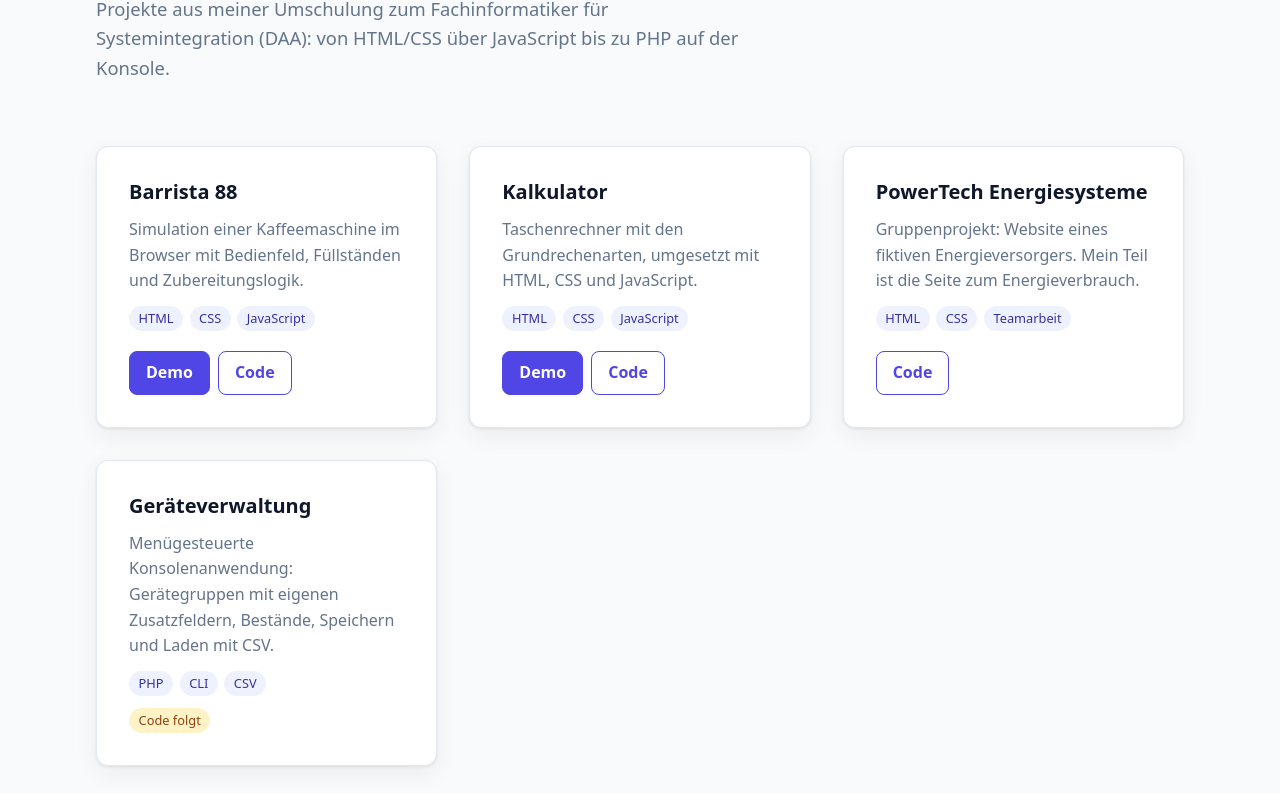
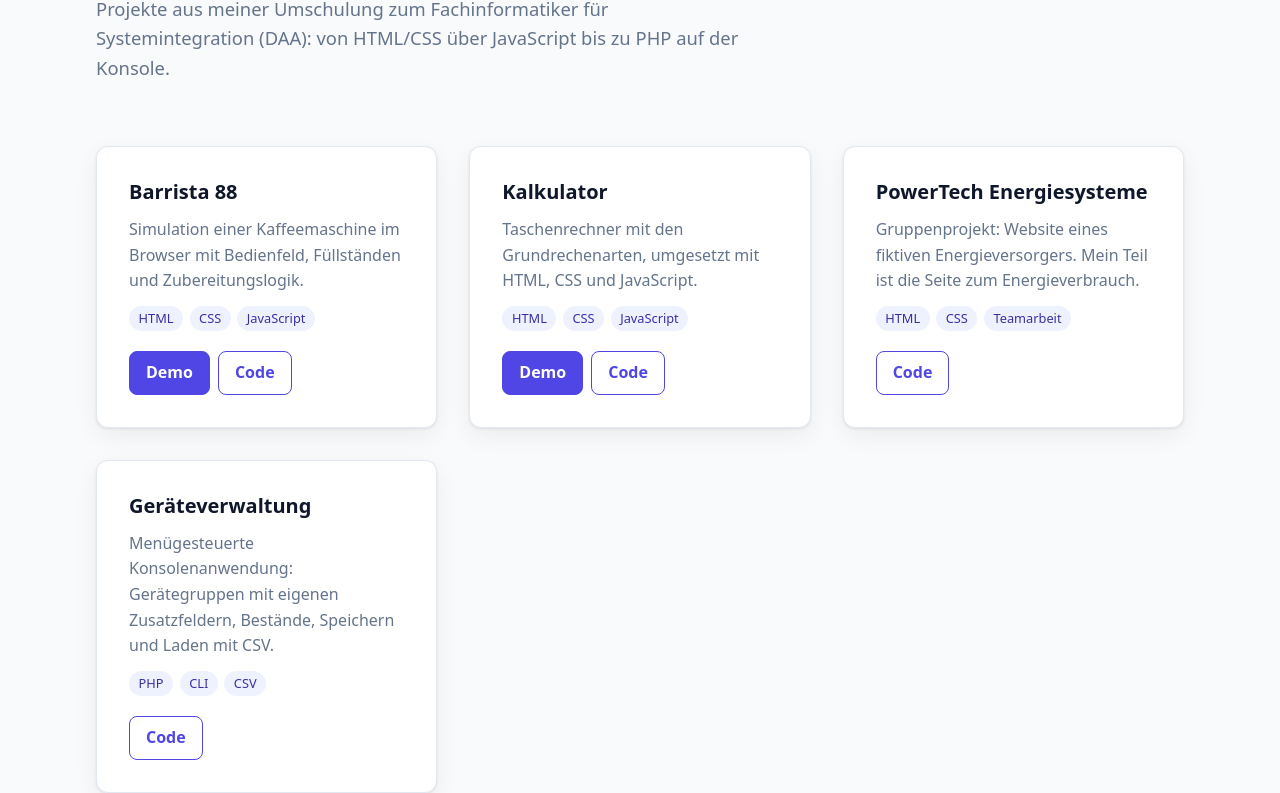
Before and after one commit to pyton10-pixel/pyton10-pixel.github.io, a plain HTML site: page index.html in a window 1280 px wide. Shown: the part 179-972 px from the top of the page. Drawn offline with Linux system fonts and the light colour scheme.

Commit message:
Add files via upload

```diff
--- a/index.html
+++ b/index.html
@@ -257,7 +257,9 @@
           <li>CLI</li>
           <li>CSV</li>
         </ul>
-        <span class="status">Code folgt</span>
+        <div class="links">
+          <a class="button" href="https://github.com/pyton10-pixel/geraeteverwaltung">Code</a>
+        </div>
       </article>
     </section>
   </main>
```
